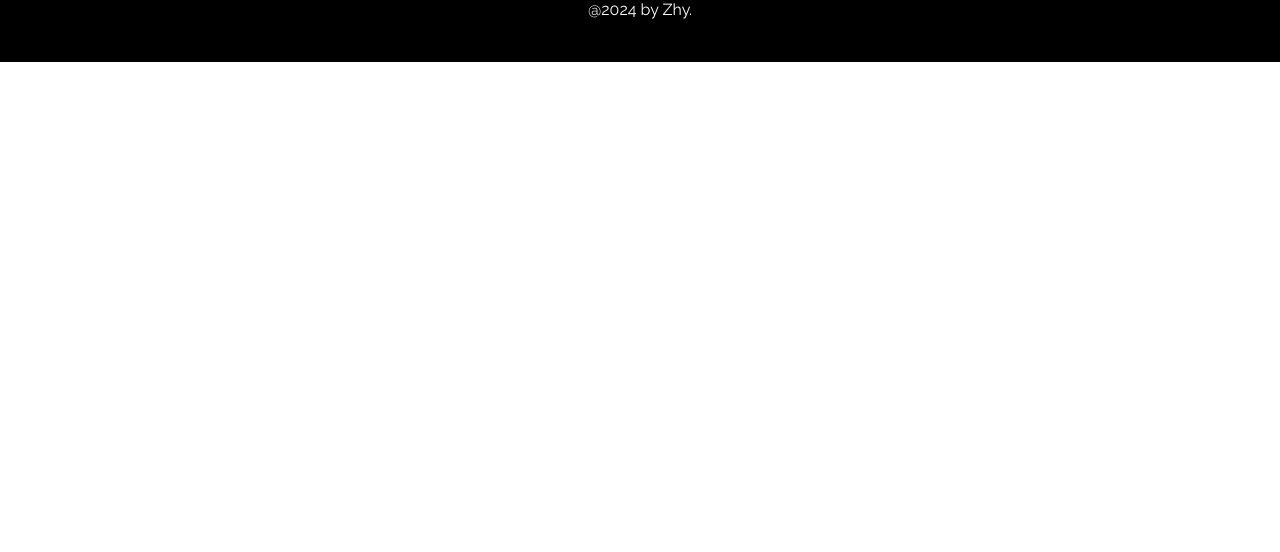
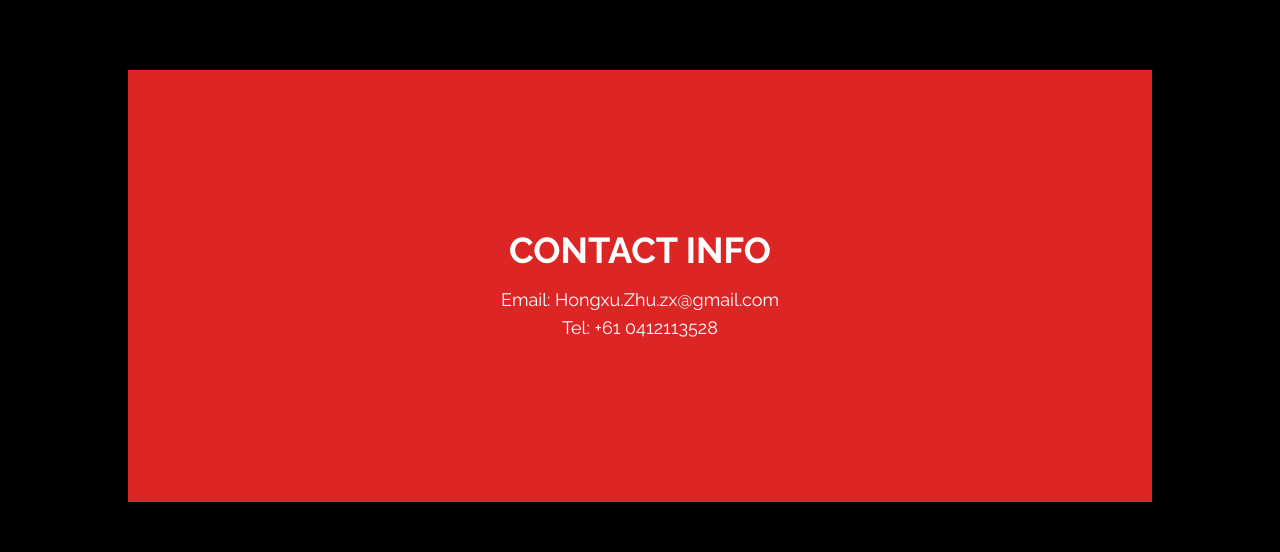
Before and after one commit to HongyuZhuz/personal-website-vercel, a React (Vite) app in the folder personal-website/: page / in a window 1280 px wide. Shown: the part 5186-5738 px from the top of the page. Before the commit the page ends 5248 px from the top, so only its background shows below. Built offline with nearby package versions, Linux system fonts and the light colour scheme.

Commit message:
add contact info

```diff
--- a/personal-website/src/App.tsx
+++ b/personal-website/src/App.tsx
@@ -7,6 +7,7 @@ import { Footer } from './components/footer'
 import { SpeedInsights } from '@vercel/speed-insights/react';
 import { MyCareer } from './components/myCareer'
 import {MyHobbyPage} from './components/hobbie'
+import { ContactInfo } from './components/contactInfo'
 
 
 function App() {
@@ -20,6 +21,7 @@ function App() {
       <MyCareer />
       <Designer />
       <MyHobbyPage />
+      <ContactInfo />
       <Footer />
     </div>
 
--- /dev/null
+++ b/personal-website/src/components/contactInfo.tsx
@@ -0,0 +1,29 @@
+
+export const ContactInfo = () => {
+  return (
+    <div className="flex justify-center items-center bg-black py-5 md:py-20">
+      <div className="flex w-full max-w-5xl">
+        {/* Contact Info Section */}
+        <div className="flex-1 bg-red-600 text-white py-40 text-center">
+            <div className="flex items-center flex-col">
+                <div className="md:text-4xl font-bold mb-4 text-3xl">CONTACT INFO</div>
+                <div className="text-lg">
+                <p>Email: Hongxu.Zhu.zx@gmail.com</p>
+                <p >Tel: +61 0412113528</p>
+            </div>
+            </div>
+
+        </div>
+        <div className="md:flex-1 hidden">
+            <div
+                className="w-full h-full bg-cover bg-center bg-no-repeat bg-white"
+                style={{
+                        backgroundImage: 'url("https://hyzpublic.s3.amazonaws.com/Photo/Contact+Info.jpg")',
+                    }}
+                >
+            </div>
+            </div>
+        </div>
+      </div>
+  );
+};
--- a/personal-website/src/components/designer.tsx
+++ b/personal-website/src/components/designer.tsx
@@ -23,7 +23,7 @@ export const Designer=()=>{
           <div className='flex flex-col  max-w-5xl mx-auto'>
             <Header />
           </div>
-          <div className=" pb-10 md:pb-20 mt-5 md:px-10 ">
+          <div className=" pb-10 md:pb-20 mt-5 md:px-10 text-red-500">
           <ImageGallery items={images} showThumbnails={false}/>
           </div>
         </div>
--- a/personal-website/src/components/hobbie.tsx
+++ b/personal-website/src/components/hobbie.tsx
@@ -12,7 +12,7 @@ interface ImageObject {
 
 
 export const MyHobbyPage: React.FC = () => {
-  const images: ImageArray = [
+  const images: ImageArray = [{original:"https://hyzpublic.s3.amazonaws.com/Photo/8.jpg"},
     {original:"https://hyzpublic.s3.amazonaws.com/Photo/1.jpg"},
 {original:"https://hyzpublic.s3.amazonaws.com/Photo/2.jpg"},
 {original:"https://hyzpublic.s3.amazonaws.com/Photo/3.jpg"},
@@ -20,14 +20,24 @@ export const MyHobbyPage: React.FC = () => {
 {original:"https://hyzpublic.s3.amazonaws.com/Photo/5.jpg"},
 {original:"https://hyzpublic.s3.amazonaws.com/Photo/6.jpg"},
 {original:"https://hyzpublic.s3.amazonaws.com/Photo/7.jpg"},
-{original:"https://hyzpublic.s3.amazonaws.com/Photo/8.jpg"},
 {original:"https://hyzpublic.s3.amazonaws.com/Photo/9.jpg"},
 {original:"https://hyzpublic.s3.amazonaws.com/Photo/10.jpg"},
 {original:"https://hyzpublic.s3.amazonaws.com/Photo/11.jpg"},
+{original:"https://hyzpublic.s3.amazonaws.com/Photo/12.jpg"},
+{original:"https://hyzpublic.s3.amazonaws.com/Photo/13.jpg"},
+{original:"https://hyzpublic.s3.amazonaws.com/Photo/14.jpg"},
+{original:"https://hyzpublic.s3.amazonaws.com/Photo/15.jpg"},
+{original:"https://hyzpublic.s3.amazonaws.com/Photo/16.jpg"},
+{original:"https://hyzpublic.s3.amazonaws.com/Photo/17.jpg"},
+{original:"https://hyzpublic.s3.amazonaws.com/Photo/18.jpg"},
+{original:"https://hyzpublic.s3.amazonaws.com/Photo/19.jpg"},
+{original:"https://hyzpublic.s3.amazonaws.com/Photo/20.jpg"},
+{original:"https://hyzpublic.s3.amazonaws.com/Photo/21.jpg"},
+{original:"https://hyzpublic.s3.amazonaws.com/Photo/22.jpg"},
   ];
 
   return (
-    <div className='min-h-screen bg-black text-white'>
+    <div className='min-h-screen bg-black text-white md:pb-20 pb-10'>
       <div className="flex flex-col max-w-5xl mx-auto">
         <Header/>
         <ImageGallery items={images} showThumbnails={false}/>
```
